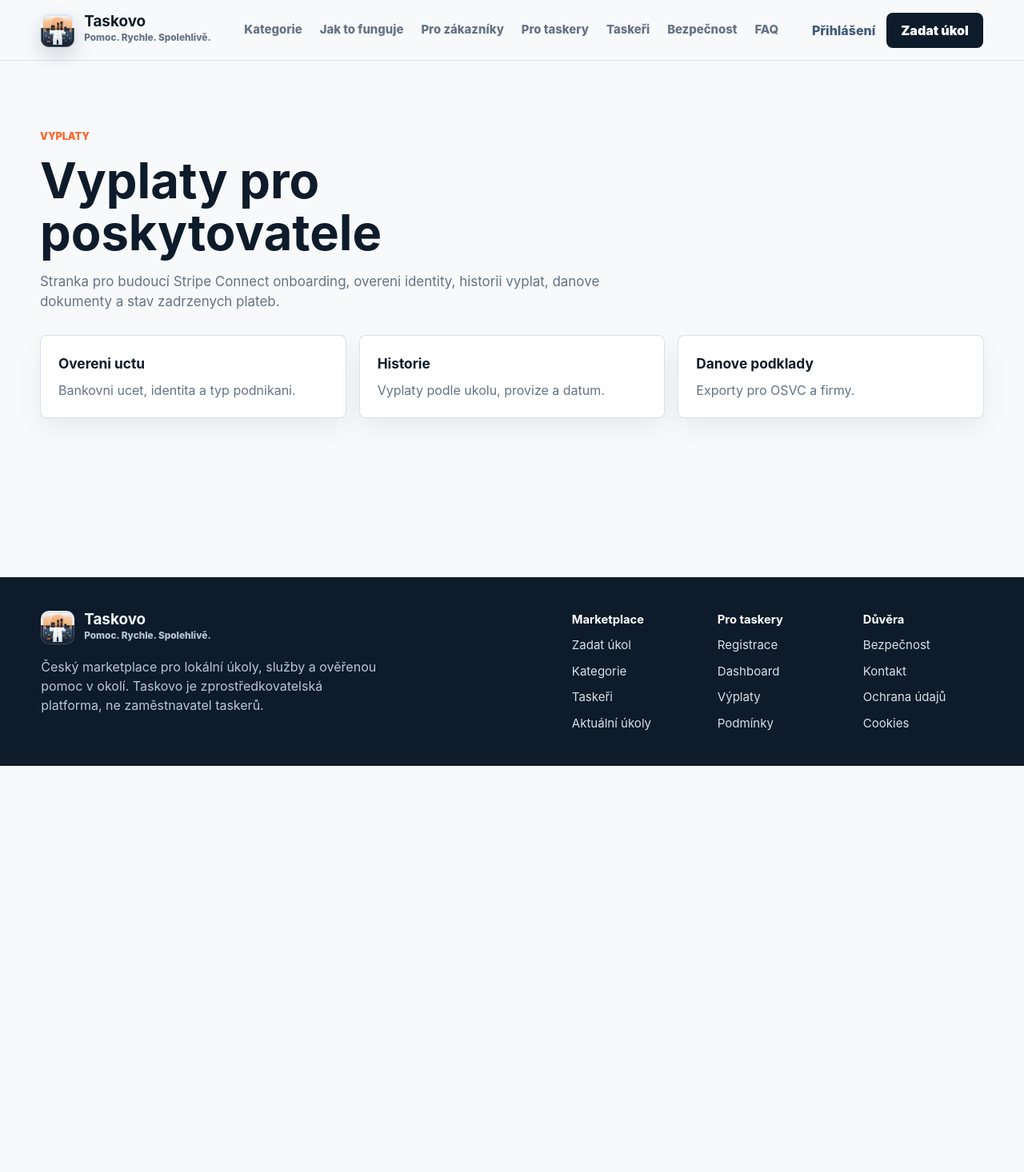
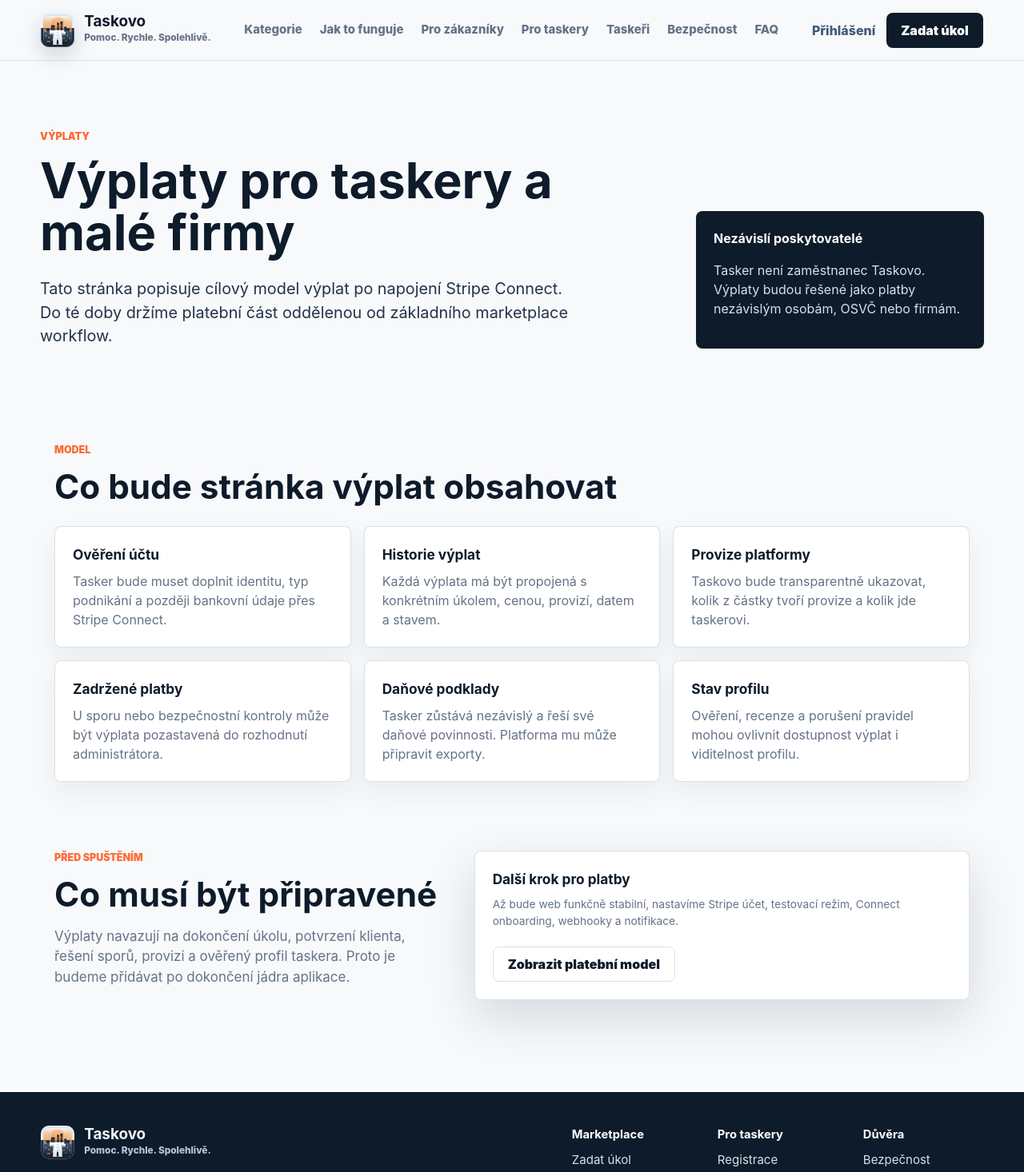
Before and after one commit to kaziodimm/taskovo-app, a Next.js app: page /vyplaty in a window 1280 px wide. Shown: the top 1466 px of the page at 80% size. Before the commit the page ends 958 px from the top, so only its background shows below. Built offline with nearby package versions, Linux system fonts and the light colour scheme; no server answers.

Commit message:
Improve payouts page content

```diff
--- a/app/vyplaty/page.tsx
+++ b/app/vyplaty/page.tsx
@@ -1,8 +1,53 @@
 import { Footer } from "@/components/Footer";
 import { Header } from "@/components/Header";
 
+const payoutBlocks = [
+  ["Ověření účtu", "Tasker bude muset doplnit identitu, typ podnikání a později bankovní údaje přes Stripe Connect."],
+  ["Historie výplat", "Každá výplata má být propojená s konkrétním úkolem, cenou, provizí, datem a stavem."],
+  ["Provize platformy", "Taskovo bude transparentně ukazovat, kolik z částky tvoří provize a kolik jde taskerovi."],
+  ["Zadržené platby", "U sporu nebo bezpečnostní kontroly může být výplata pozastavená do rozhodnutí administrátora."],
+  ["Daňové podklady", "Tasker zůstává nezávislý a řeší své daňové povinnosti. Platforma mu může připravit exporty."],
+  ["Stav profilu", "Ověření, recenze a porušení pravidel mohou ovlivnit dostupnost výplat i viditelnost profilu."],
+];
+
 export default function PayoutsPage() {
   return (
-    <><Header /><main className="page-shell"><section className="section-title"><p className="kicker">Vyplaty</p><h1 className="page-title">Vyplaty pro poskytovatele</h1><p>Stranka pro budoucí Stripe Connect onboarding, overeni identity, historii vyplat, danove dokumenty a stav zadrzenych plateb.</p></section><div className="dashboard-grid"><article className="dashboard-panel"><h3>Overeni uctu</h3><p>Bankovni ucet, identita a typ podnikani.</p></article><article className="dashboard-panel"><h3>Historie</h3><p>Vyplaty podle ukolu, provize a datum.</p></article><article className="dashboard-panel"><h3>Danove podklady</h3><p>Exporty pro OSVC a firmy.</p></article></div></main><Footer /></>
+    <>
+      <Header />
+      <main className="page-shell">
+        <section className="page-hero">
+          <div>
+            <p className="kicker">Výplaty</p>
+            <h1 className="page-title">Výplaty pro taskery a malé firmy</h1>
+            <p className="hero-lead">Tato stránka popisuje cílový model výplat po napojení Stripe Connect. Do té doby držíme platební část oddělenou od základního marketplace workflow.</p>
+          </div>
+          <div className="page-hero-card">
+            <strong>Nezávislí poskytovatelé</strong>
+            <p>Tasker není zaměstnanec Taskovo. Výplaty budou řešené jako platby nezávislým osobám, OSVČ nebo firmám.</p>
+          </div>
+        </section>
+
+        <section className="section">
+          <div className="section-heading-row"><div><p className="kicker">Model</p><h2>Co bude stránka výplat obsahovat</h2></div></div>
+          <div className="dashboard-grid">
+            {payoutBlocks.map(([title, text]) => <article className="dashboard-panel" key={title}><h3>{title}</h3><p>{text}</p></article>)}
+          </div>
+        </section>
+
+        <section className="section split">
+          <div className="section-title">
+            <p className="kicker">Před spuštěním</p>
+            <h2>Co musí být připravené</h2>
+            <p>Výplaty navazují na dokončení úkolu, potvrzení klienta, řešení sporů, provizi a ověřený profil taskera. Proto je budeme přidávat po dokončení jádra aplikace.</p>
+          </div>
+          <div className="request-card">
+            <h3>Další krok pro platby</h3>
+            <p className="fine-print">Až bude web funkčně stabilní, nastavíme Stripe účet, testovací režim, Connect onboarding, webhooky a notifikace.</p>
+            <div className="section-action"><a className="button secondary" href="/platby">Zobrazit platební model</a></div>
+          </div>
+        </section>
+      </main>
+      <Footer />
+    </>
   );
 }
```
